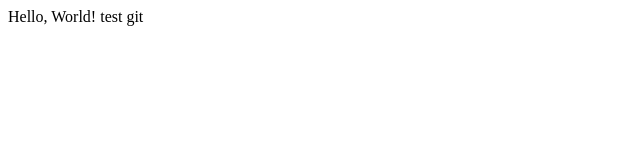
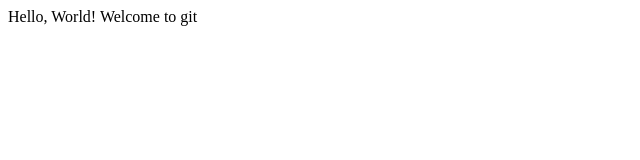
Before and after one commit to blackbeatle96/lec1, a plain HTML site: page index.html in a window 1280 px wide. Shown: the full height of the page, 0-640 px from the left. Drawn offline with Linux system fonts and the light colour scheme.

```diff
--- a/index.html
+++ b/index.html
@@ -4,6 +4,6 @@
 <title> TEST! </title>
 </head>
 <body>
-Hello, World! test git
+Hello, World! Welcome to git
 </body>
 </html>
```
